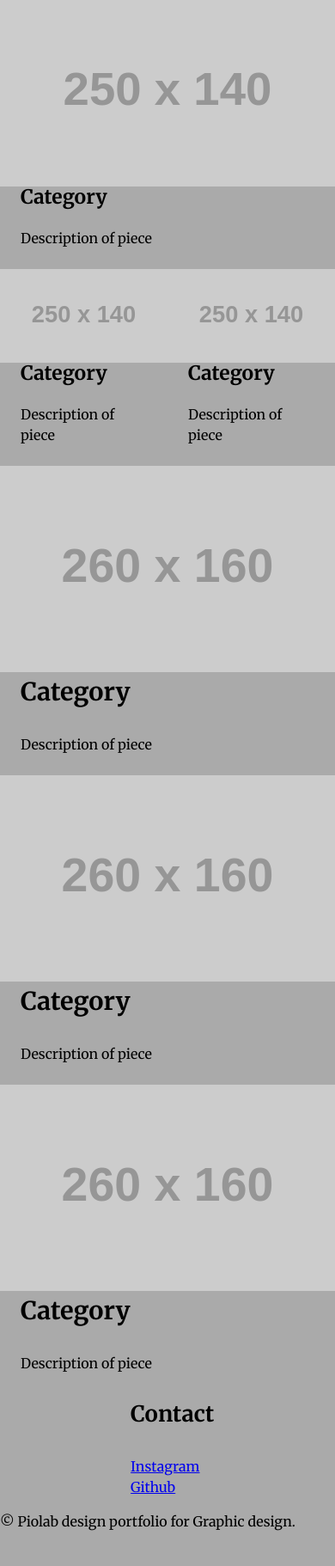
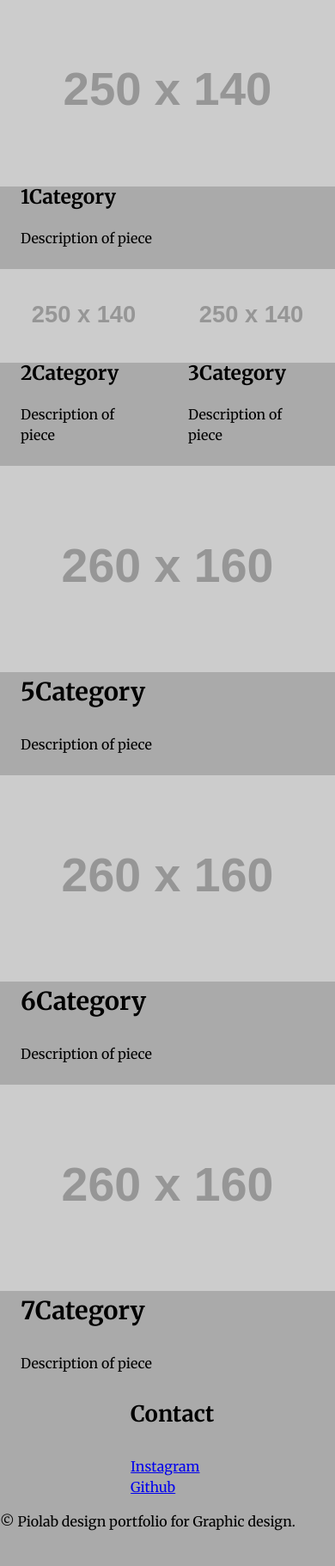
Before and after one commit to seanokai/portfolio, a PHP site: page / in a window 390 px wide. Shown: the part 472-2294 px from the top of the page at 86% size. Run offline with PHP 8.4, Linux system fonts and the light colour scheme; grey boxes labelled with a size stand in for pictures from a placeholder-image service; some libraries are stand-ins or nearby versions.

Commit message:
added media query for xs

```diff
--- a/index.html
+++ b/index.html
@@ -49,74 +49,74 @@
 	</div>
 
 	<div>
-			<a name="works"></a>
+			<a id="works"></a>
 
 
 
 		<div class="grid">
 
-					<div class="unit unit-s-1 unit-m-1-2 unit-l-1">
+					<div class="unit unit-xs-1 unit-s-1 unit-m-1-2 unit-l-2">
 						<img class="img-flex" src="http://placehold.it/250x140" alt="">
 						<div class="gutter">
-						<h3>Category</h3>
+						<h3>1Category</h3>
 						<p>Description of piece</p>
 						</div>
 					</div>
 
-					<div class="unit unit-s-1-2 unit-m-1-2 unit-l-1-3">
+					<div class="unit unit-xs-1 unit-s-1-2 unit-m-1-2 unit-l-1-2">
 						<img class="img-flex" src="http://placehold.it/250x140" alt="">
 						<div class="gutter">
-						<h3>Category</h3>
+						<h3>2Category</h3>
 						<p>Description of piece</p>
 						</div>
 					</div>
 
-					<div class="unit unit-s-1-2 unit-m-1-2 unit-l-1-3">
+					<div class="unit unit-xs-1 unit-s-1-2 unit-m-1-2 unit-l-1-2">
 						<img class="img-flex" src="http://placehold.it/250x140" alt="">
 						<div class="gutter">
-						<h3>Category</h3>
+						<h3>3Category</h3>
 						<p>Description of piece</p>
 						</div>
 					</div>
 
-					<div class="unit unit-s-hidden unit-m-1-2 unit-l-1-3">
+					<div class="unit unit-xs-1 unit-s-hidden unit-m-1-2 unit-l-1-2">
 						<img class="img-flex" src="http://placehold.it/250x140" alt="">
 						<div class="gutter">
-						<h3>Category</h3>
+						<h3>4Category</h3>
 						<p>Description of piece</p>
 						</div>
 					</div>
 
 
 
-					<div class="unit unit-s-1 unit-m-1-2 unit-l-1-4">
+					<div class="unit unit-xs-1 unit-s-1 unit-m-1-2 unit-l-1-4">
 						<img class="img-flex" src="http://placehold.it/260x160" alt="">
 						<div class="gutter">
-						<h1>Category</h1>
+						<h1>5Category</h1>
 						<p>Description of piece</p>
 						</div>
 					</div>
 
-					<div class="unit unit-s-1 unit-m-1-2 unit-l-1-4">
+					<div class="unit unit-xs-1 unit-s-1 unit-m-1-2 unit-l-1-4">
 						<img class="img-flex" src="http://placehold.it/260x160" alt="">
 						<div class="gutter">
-						<h1>Category</h1>
+						<h1>6Category</h1>
 						<p>Description of piece</p>
 						</div>
 					</div>
 
-					<div class="unit unit-s-1 unit-m-1-2 unit-l-1-4">
+					<div class="unit unit-xs-1 unit-s-1 unit-m-1-2 unit-l-1-4">
 						<img class="img-flex" src="http://placehold.it/260x160" alt="">
 						<div class="gutter">
-						<h1>Category</h1>
+						<h1>7Category</h1>
 						<p>Description of piece</p>
 						</div>
 					</div>
 
-					<div class="unit unit-s-hidden unit-m-1-2 unit-l-1-4">
+					<div class="unit unit-xs-1 unit-s-hidden unit-m-1-2 unit-l-1-4">
 						<img class="img-flex" src="http://placehold.it/260x160" alt="">
 						<div class="gutter">
-						<h1>Category</h1>
+						<h1>8Category</h1>
 						<p>Description of piece</p>
 						</div>
 					</div>
@@ -133,7 +133,7 @@
 
 	<div class="contact">
 		<h2>Contact</h2>
-		<a name="contact"></a>
+		<a id="contact"></a>
 		<div>
 		   <a href="https://instagram.com/piolab/"> Instagram </a>
 		</div>
```
Also changed, not shown: css/grid.css (+7 -1 lines).
